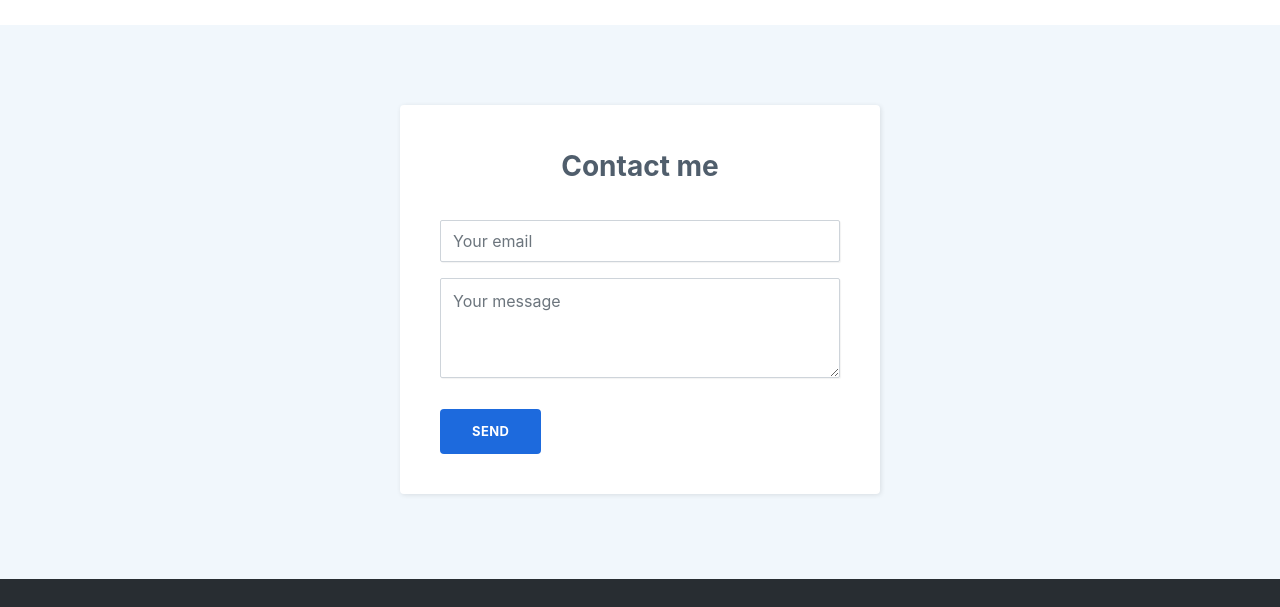
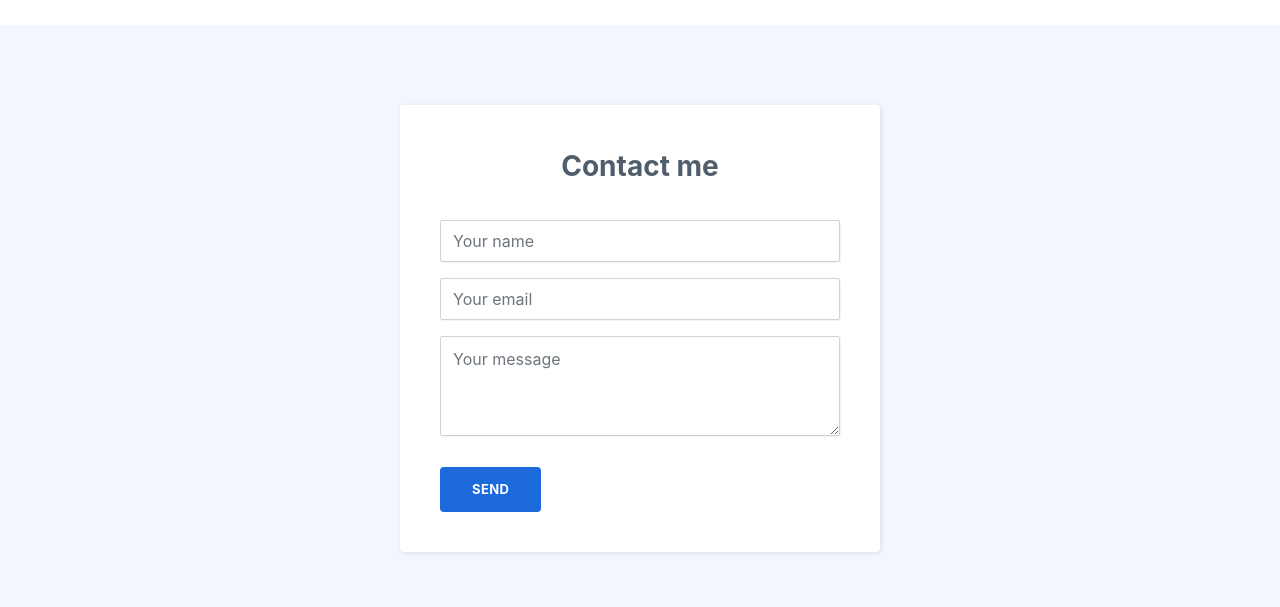
Before and after one commit to adlascio/adlascio.github.io, a plain HTML site: page index.html in a window 1280 px wide. Shown: the part 2055-2662 px from the top of the page. Drawn offline with Linux system fonts and the light colour scheme; files whose address does not match are found by name.

Commit message:
adding name inside form

```diff
--- a/index.html
+++ b/index.html
@@ -103,6 +103,9 @@
             <form method="POST" action="https://formspree.io/arthur.dilascio@gmail.com">
                 <h2 class="text-center">Contact me</h2>
                 <div class="form-group">
+                    <input class="form-control" type="text" name="name" placeholder="Your name">
+                </div>
+                <div class="form-group">
                     <input class="form-control" type="email" name="email" placeholder="Your email">
                 </div>
                 <div class="form-group">
```
